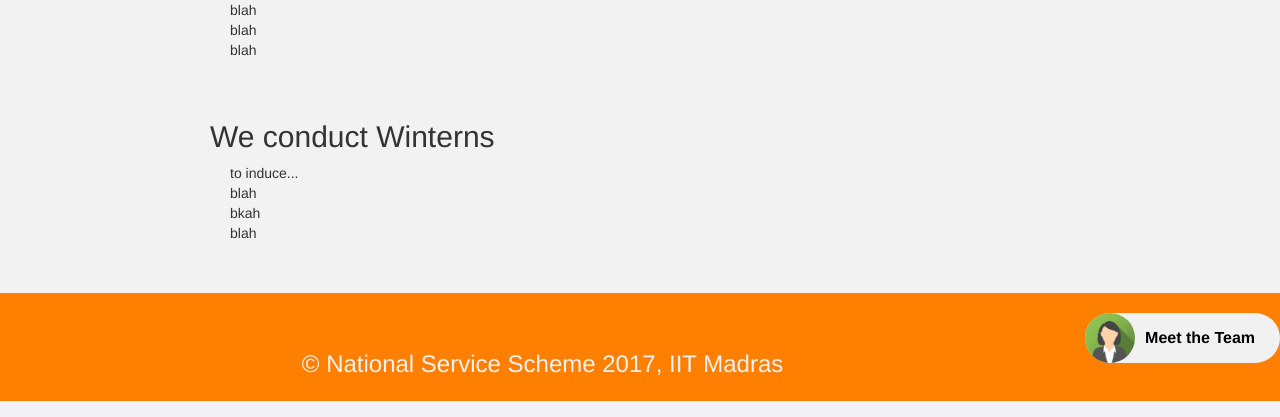
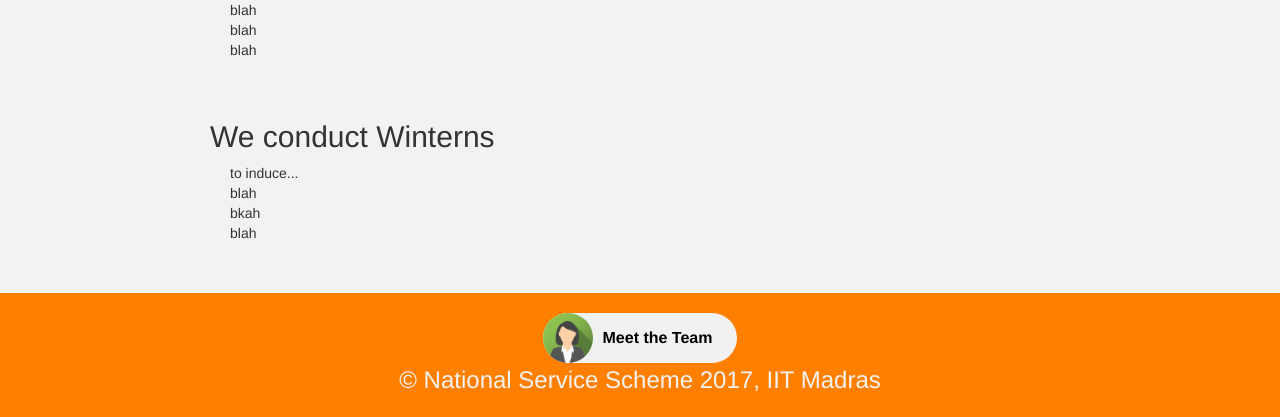
Before and after one commit to Substancia/NSS-Trial-one, a PHP site: page /about.html in a window 1280 px wide. Shown: the part 436-853 px from the top of the page. Run offline with PHP 8.4, Linux system fonts and the light colour scheme; some libraries are stand-ins or nearby versions.

Commit message:
Add files via upload

```diff
--- a/stsh.css
+++ b/stsh.css
@@ -97,7 +97,7 @@ img {
 }
 
 .chip {
-    float: right;
+//    float: right;
     display: inline-block;
     padding: 0 25px;
     height: 50px;
```
